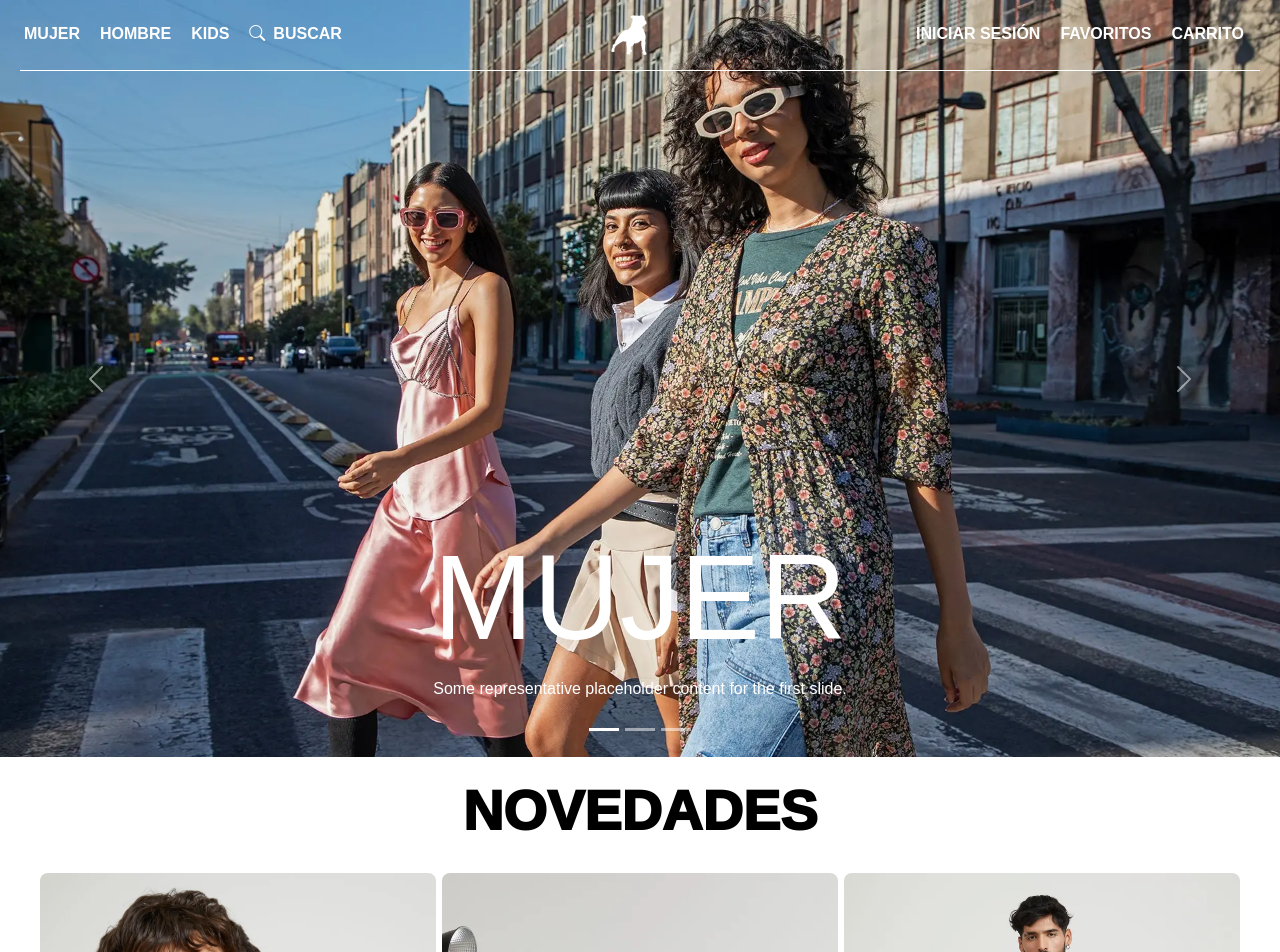
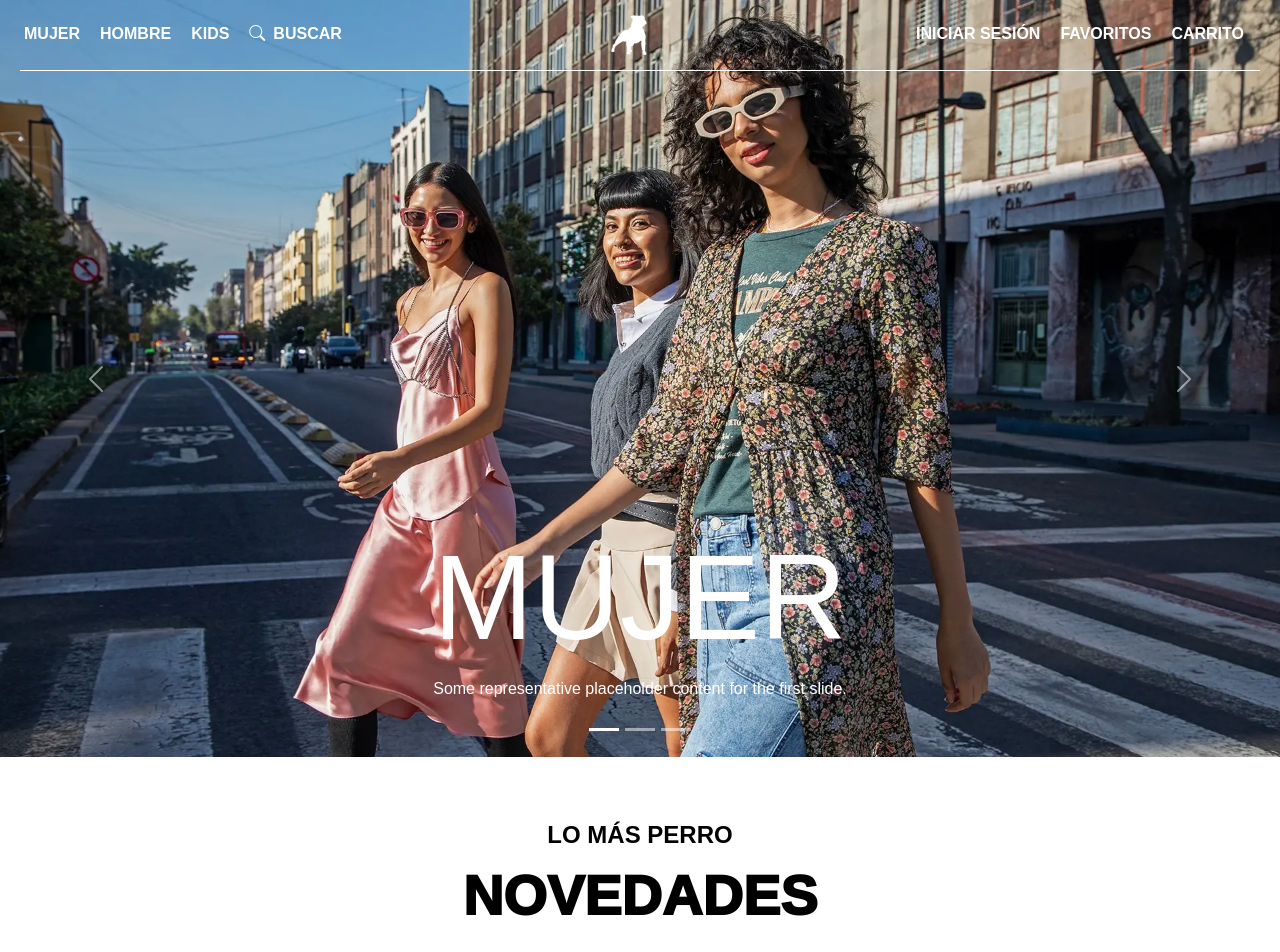
Before and after one commit to oscarvasquez28/Interfaz-Cuidado-con-el-perro, a React (Vite) app in the folder FrontEnd/: page / in a window 1280 px wide. Shown: the top 952 px of the page. Built offline with nearby package versions, Linux system fonts and the light colour scheme; a web font is replaced by a local one.

Commit message:
Pequeños cambios en los H3
se les asignó una clase para manejar estilos

```diff
--- a/FrontEnd/src/Pages/Dashboard.css
+++ b/FrontEnd/src/Pages/Dashboard.css
@@ -12,6 +12,7 @@
      /* Opcional: Establece un ancho máximo para el contenedor principal */
     margin: 0 auto; /* Centra el contenedor horizontalmente */
     padding: 20px;
+    margin-top: 44px;
   }
 
   /* Post.css */
@@ -26,9 +27,15 @@
     text-align: center;
   } */
 
-  h3{
+  .Novedades{
     font-size: 7vh;
     font-weight:1000;
+  }
+
+  .subtitle{
+    font-size:3vh;
+    font-weight: 600;
+    margin-bottom: 12px;
   }
 
   /* .Post-img {
--- a/FrontEnd/src/Pages/Dashboard.jsx
+++ b/FrontEnd/src/Pages/Dashboard.jsx
@@ -22,7 +22,8 @@ function Dashboard() {
         <Carousel/>
       </div>
       <div className='App-novedades'>
-        <h3>NOVEDADES</h3>
+        <h3 className='subtitle'>LO MÁS PERRO</h3>
+        <h3 className='Novedades'>NOVEDADES</h3>
         {/* hay que darle un estilo a esto */}
         <div className="posts-container">
           <Post imagen={PlayeraGris} articulo="Playera Rayas Gris Perro" precio={139.00} color="Grises"/>
```
